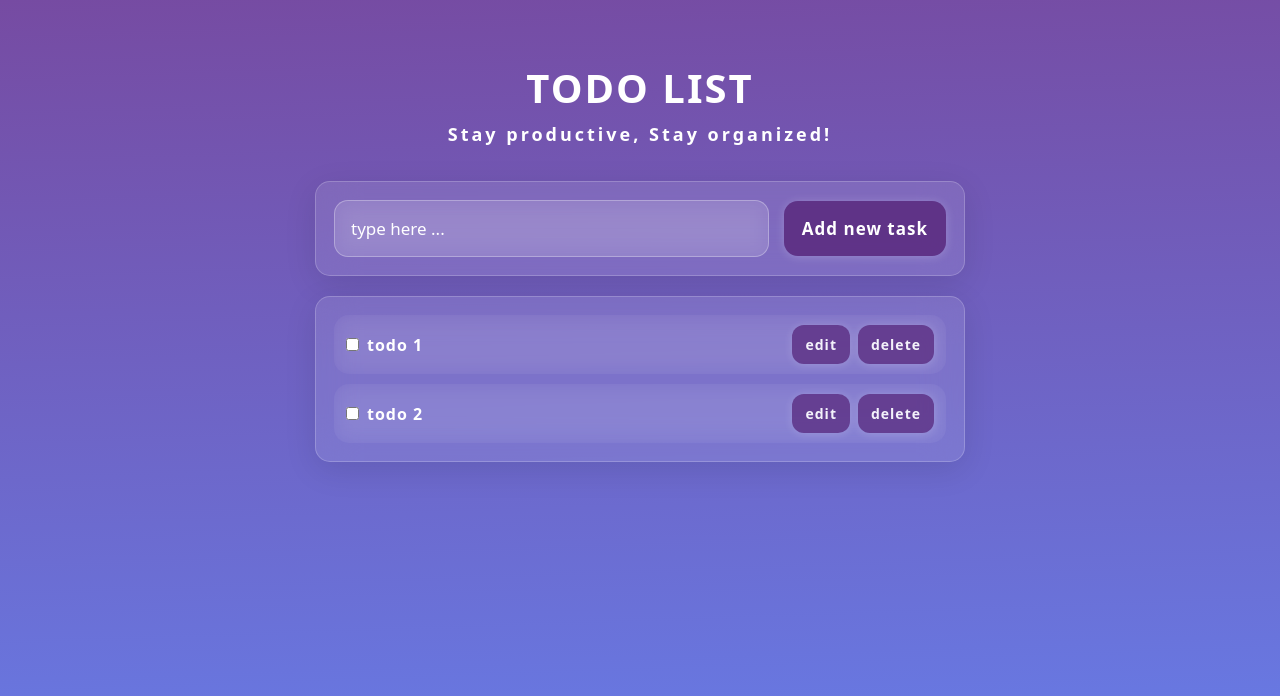
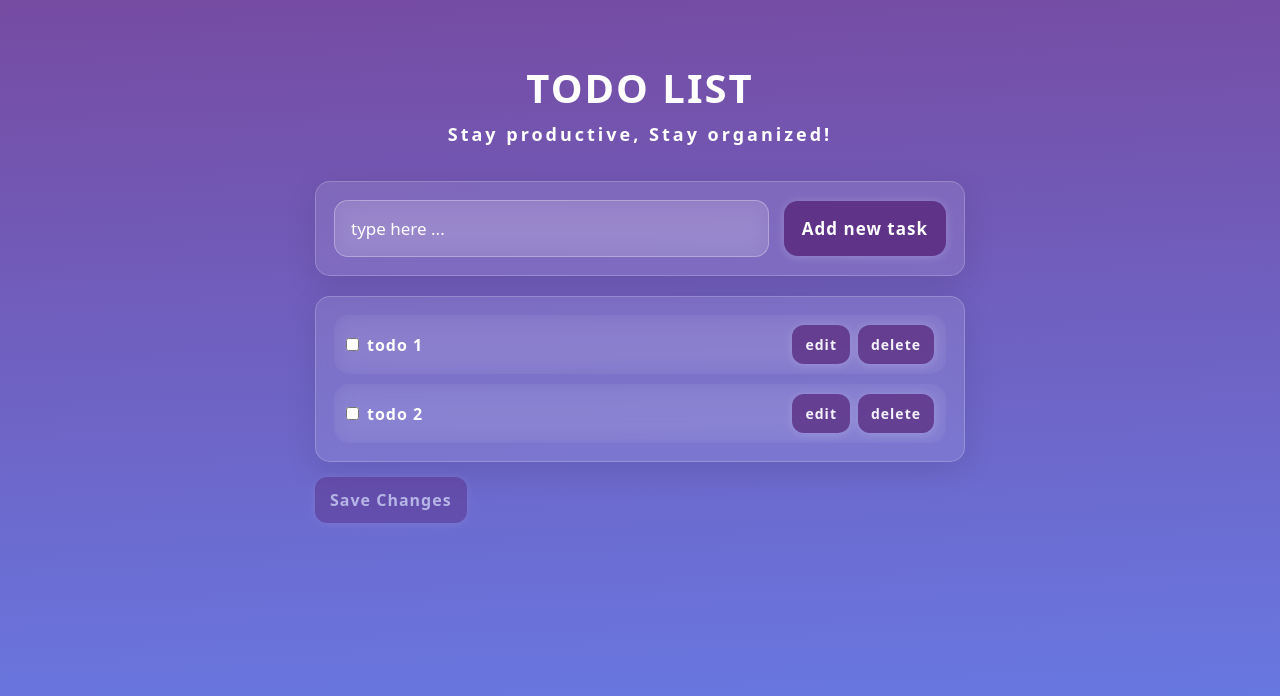
Before and after one commit to hazbiin/vue-todo-app, a Vue app: page / in a window 1280 px wide. Shown: the top 696 px of the page. Built offline with nearby package versions, Linux system fonts and the light colour scheme; data requests are answered from the project's data file.

Commit message:
feat: add button component for dirty check

```diff
--- /dev/null
+++ b/src/components/CustomButton.vue
@@ -0,0 +1,38 @@
+<script setup lang="ts">
+    import { defineProps, defineEmits } from 'vue';
+
+    import type { DirtyCheckButtonType } from '@/types';
+
+    const props = defineProps<DirtyCheckButtonType>();
+    const emits = defineEmits<{
+        (e: 'button-click'):void
+    }>();
+</script>
+
+<template>
+    <button :disabled="isDisabled" @click="emits('button-click')" class="confirm-button">
+        <slot></slot>
+    </button>
+</template>
+
+<style scoped>
+    .confirm-button{
+        margin-top: 15px;
+        padding: 12px 15px;
+        background:#552275c0 ;
+        opacity: 0.9;
+        color: white;
+        border-radius: 12px;
+        font-size: 16px;
+        font-weight: bold;
+        letter-spacing: 1px;
+        box-shadow: 0 1px 10px rgba(255, 255, 255, 0.2);
+    }
+    .confirm-button:active {
+        transform: scale(0.99);
+    }
+    .confirm-button:disabled {
+        opacity: 0.5;
+        cursor: not-allowed;
+    }
+</style>
--- a/src/types/index.ts
+++ b/src/types/index.ts
@@ -7,3 +7,6 @@ export type NotificationMessageType = {
     id:number;
     text: string;
 }
+export type DirtyCheckButtonType = {
+    isDisabled: boolean;
+}
--- a/src/views/HomeView.vue
+++ b/src/views/HomeView.vue
@@ -1,11 +1,12 @@
 <script setup lang="ts">
-  import { onMounted } from 'vue';
+  import { onMounted, ref } from 'vue';
 
   import { useTodoListStore } from '@/stores/useTodoListStore';
 
   import TaskInputContainer from '@/components/TaskInputContainer.vue';
   import TodoListContainer from '@/components/TodoListContainer.vue';
   import NotificationContainer from '@/components/NotificationContainer.vue';
+  import CustomButton from '@/components/CustomButton.vue';
 
   import useNotification from '@/composables/useNotification';
 
@@ -14,6 +15,9 @@
 
   // store variable
   const todosStore = useTodoListStore();
+
+  // reactive variables
+  const isDirty = ref<boolean>(true);
 
   onMounted(() => {
     setTasksState();
@@ -45,6 +49,11 @@
     // need to implement toggle logic here
   }
 
+  // handle api call if dirty
+  const handleSaveChanges = () => {
+    // neet to make api call here
+  }
+
 </script>
 
 <template>
@@ -58,4 +67,5 @@
       v-if="notificationMessages.length > 0"
       :notificationMessages
     />
+  <CustomButton :isDisabled="isDirty" @button-click="handleSaveChanges">Save Changes</CustomButton>
 </template>
```
